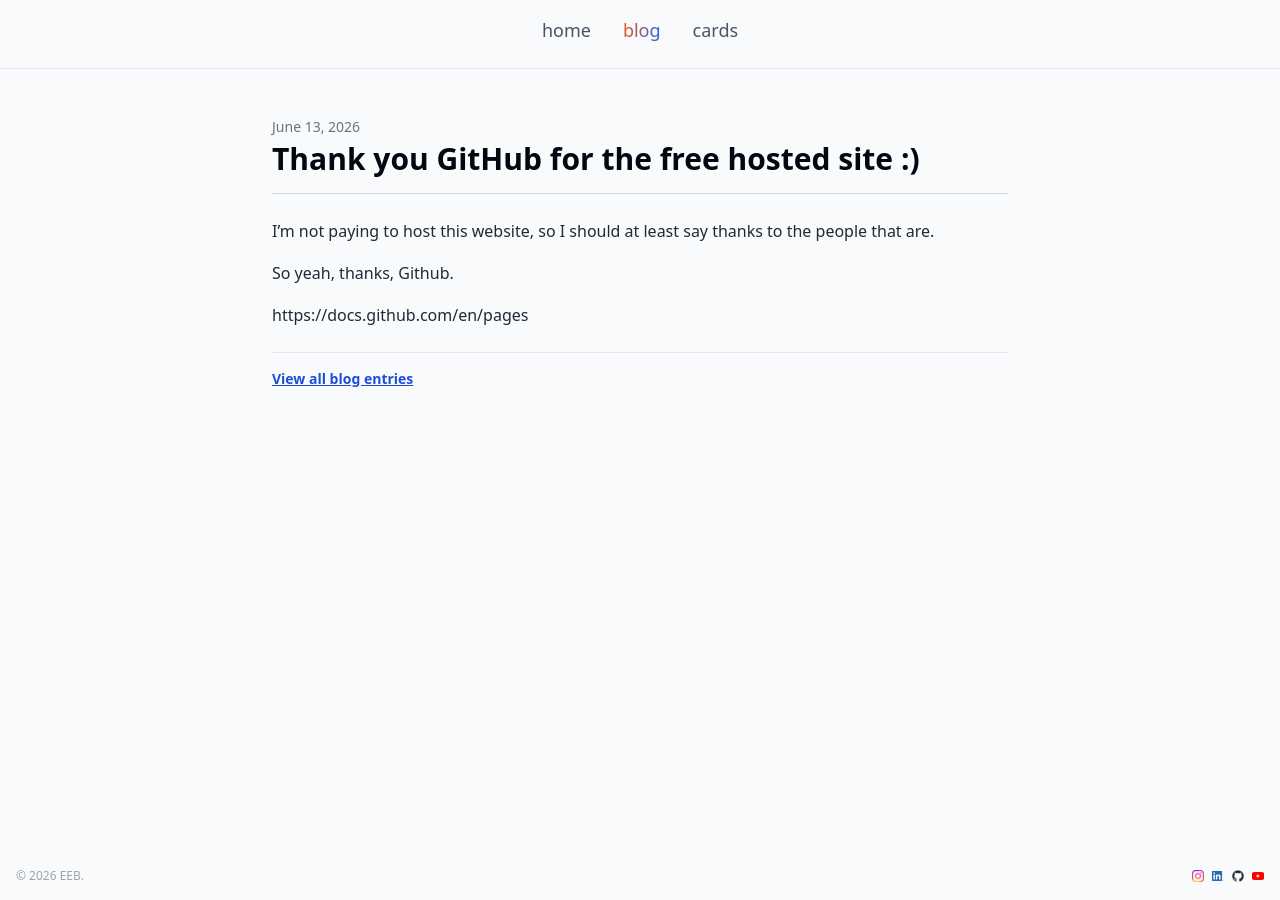
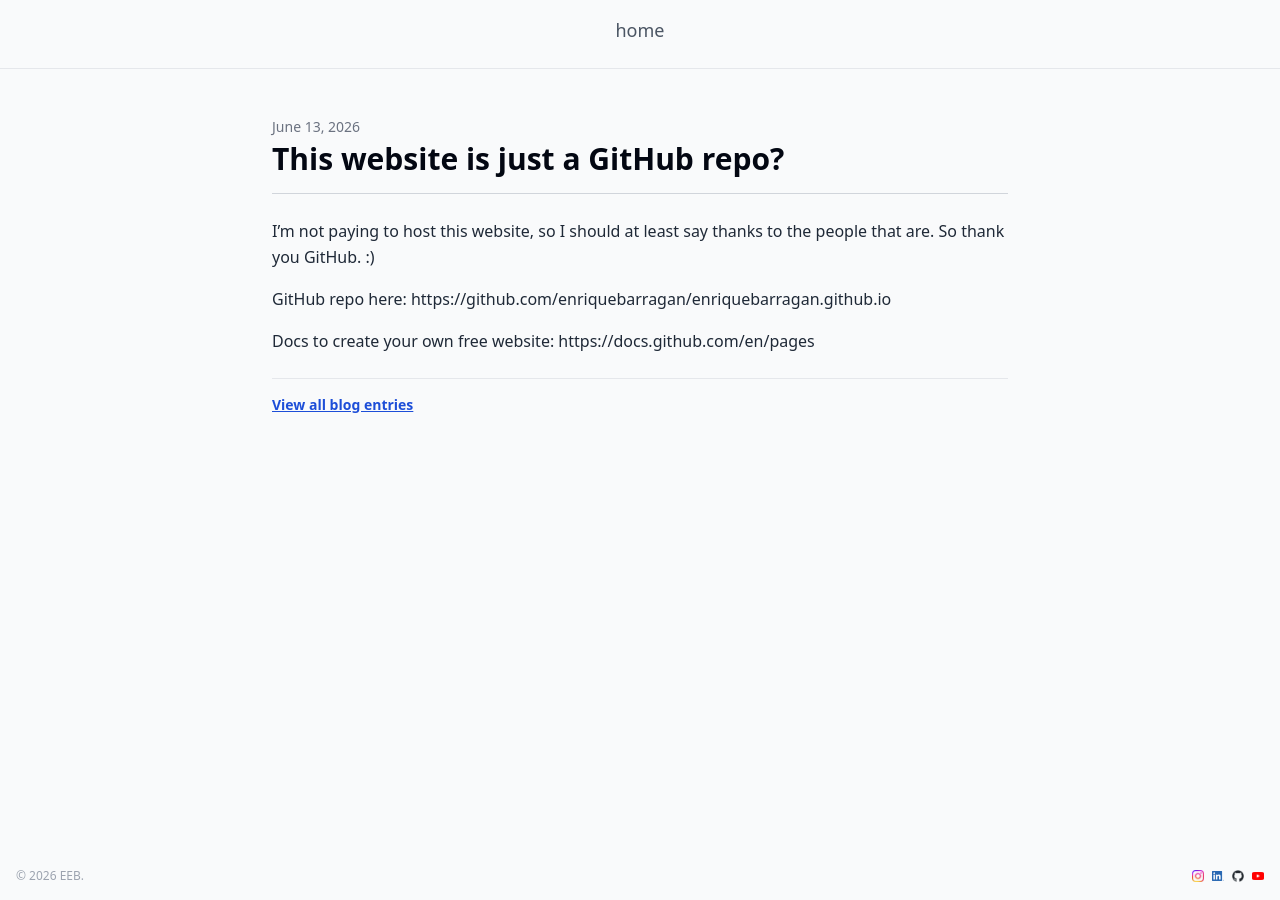
Before and after one commit to enriquebarragan/enriquebarragan.github.io, a Jekyll site: the page built from _posts/2026-06-13-free-hosted-site.md, in a window 1280 px wide. Built offline with Jekyll 4.4.1, drawn with Linux system fonts in a browser that asks for light colours; nearby versions of some CDN libraries.

Commit message:
more changes to blogs, and removed blogs from nav

```diff
--- a/_includes/nav.html
+++ b/_includes/nav.html
@@ -10,18 +10,4 @@
       {% if current == "/" %} {{ activeLink }} {% endif %}
     "
   >home</a>
-  <a
-    href="/blogs/"
-    class="
-      {{ defaultLink }}
-      {% if current contains "/blogs/" %} {{ activeLink }} {% endif %}
-    "
-  >blog</a>
-  <a
-    href="/cards/"
-    class="
-      {{ defaultLink }}
-      {% if current == "/cards/" %} {{ activeLink }} {% endif %}
-    "
-  >cards</a>
 </div>
--- a/_posts/2026-06-13-free-hosted-site.md
+++ b/_posts/2026-06-13-free-hosted-site.md
@@ -1,11 +1,11 @@
 ---
 layout: post
-title: Thank you GitHub for the free hosted site :)
+title: This website is just a GitHub repo?
 permalink: /blogs/free-hosted-site/
 ---
 
-I'm not paying to host this website, so I should at least say thanks to the people that are.
+I'm not paying to host this website, so I should at least say thanks to the people that are. So thank you GitHub. :)
 
-So yeah, thanks, Github.
+GitHub repo here: https://github.com/enriquebarragan/enriquebarragan.github.io
 
-https://docs.github.com/en/pages
+Docs to create your own free website: https://docs.github.com/en/pages
```
Also changed, not shown: _posts/2026-06-14-codex-introduces-itself.md (+1 -1 lines).
